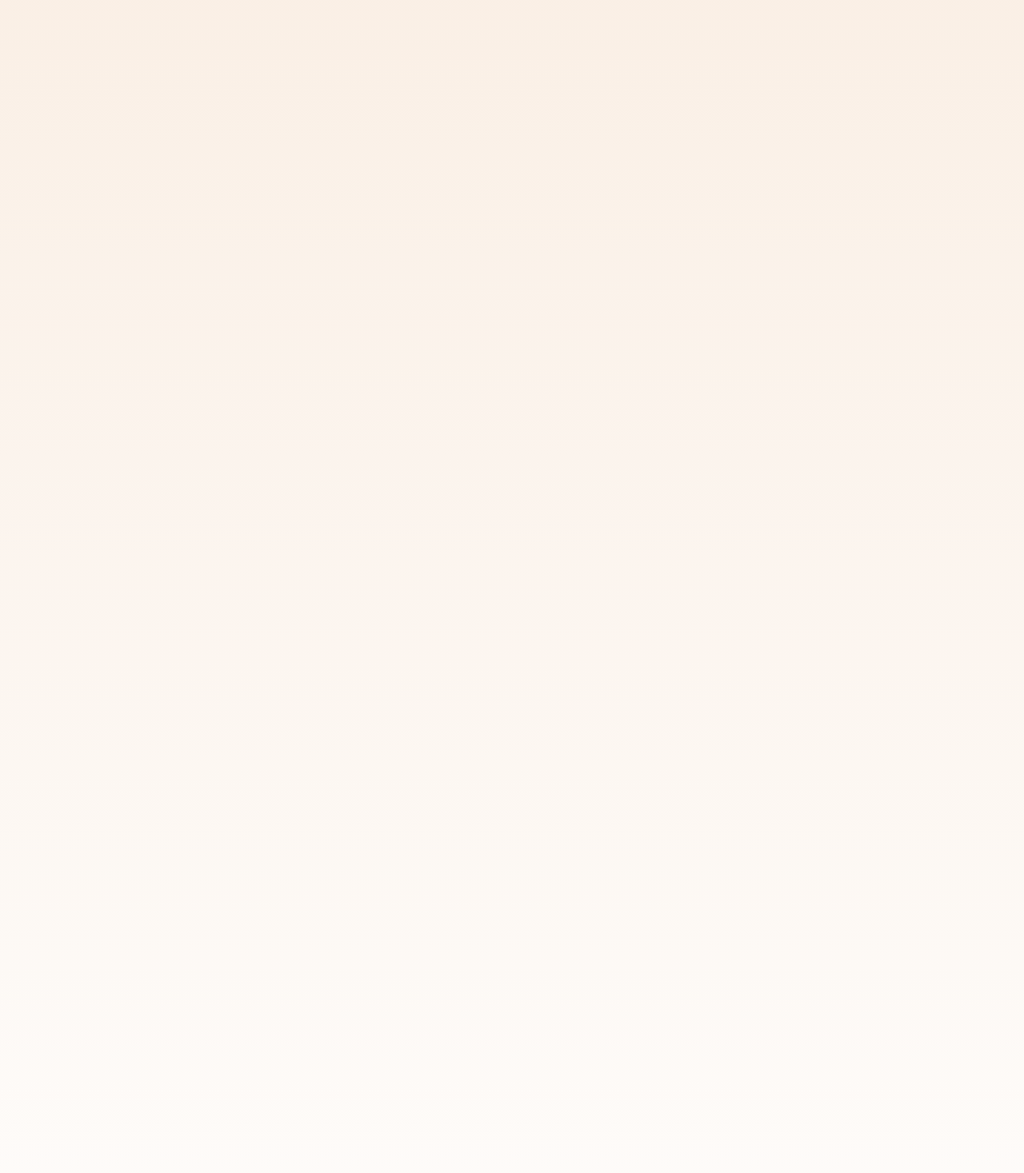
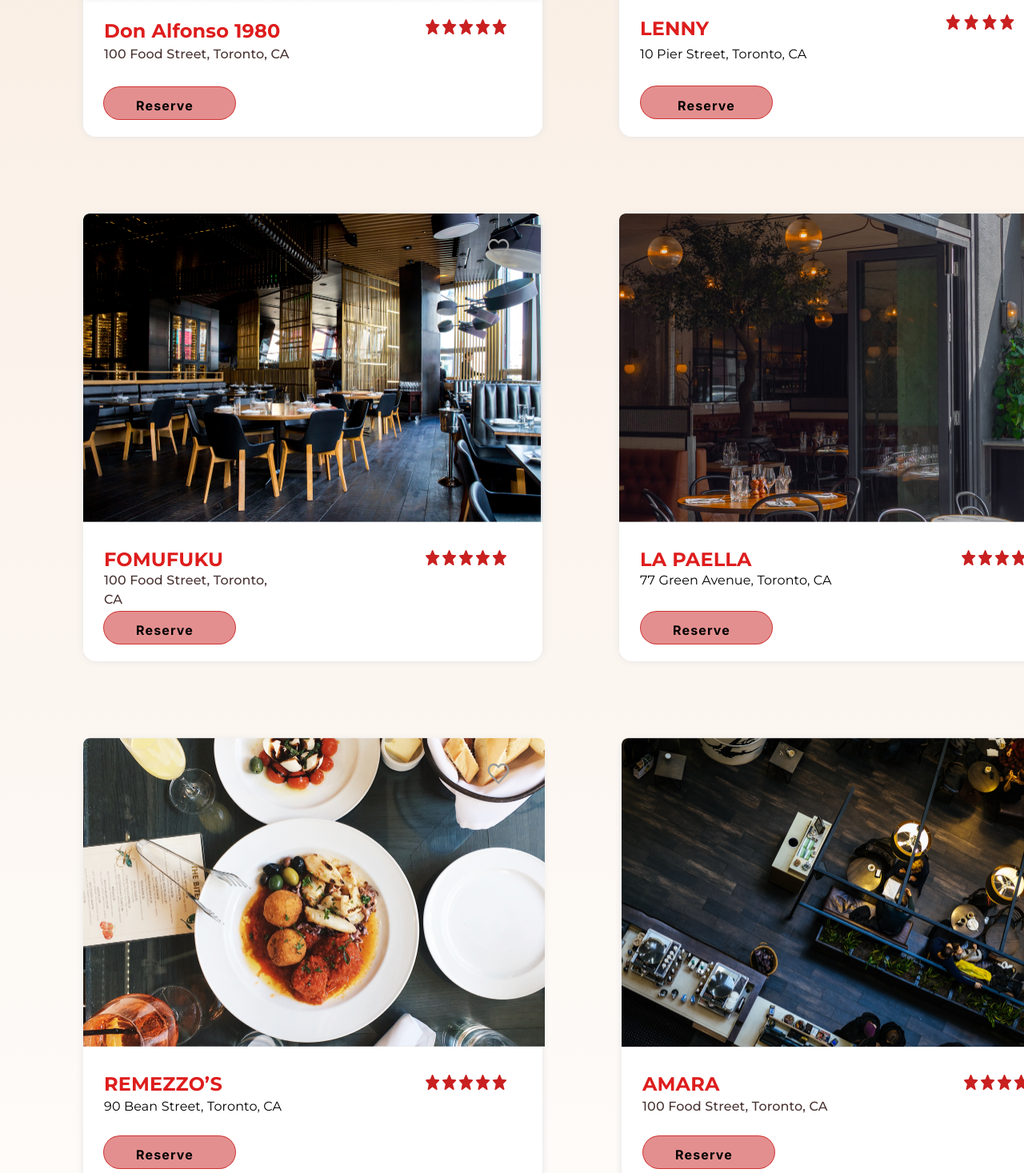
Before and after one commit to AnthonyOlijnyk/reservify, a React (Create React App) app in the folder frontend/: page /searchpage in a window 1280 px wide. Shown: the part 823-2290 px from the top of the page at 80% size. Built offline with nearby package versions, Linux system fonts and the light colour scheme.

Commit message:
Revert "Frontend linking start"
This reverts commit 4bbcb5b7c810528dfe5ec1c5cb1c96ae230fa633.

```diff
--- a/frontend/src/pages/SearchPage.js
+++ b/frontend/src/pages/SearchPage.js
@@ -1,10 +1,8 @@
-import { useState, useCallback } from "react";
+import { useCallback } from "react";
 import { useNavigate } from "react-router-dom";
 import "./SearchPage.css";
 
 const SearchPage = () => {
-  const [results, setResults] = useState([]);
-  const [query, setQuery] = useState("");
   const navigate = useNavigate();
 
   const onReserveBtnContainerClick = useCallback(() => {
@@ -12,13 +10,8 @@ const SearchPage = () => {
   }, [navigate]);
 
   const onRoundSearchContainerClick = useCallback(() => {
-    fetch(`http://localhost:8000/RestaurantApp/search/?q=${query}&field=name`)
-      .then((response) => response.json())
-      .then((data) => {
-        setResults(data);
-      })
-      .catch((error) => console.error('Error fetching search results:', error));
-  }, [query]);
+    navigate("/searchpage");
+  }, [navigate]);
 
   const onBxbxsUserCircleIconClick = useCallback(() => {
     navigate("/user-dash");
@@ -32,8 +25,7 @@ const SearchPage = () => {
     <div className="searchpage">
       <div className="mainframe1" />
       <div className="restaurant-1-parent">
-        {results.map((restaurant, index) => (
-          <div key={restaurant.id} className={`restaurant-${index + 1}`}>
+        <div className="restaurant-1">
           <div className="property-col" />
           <div className="property-image" />
           <img
@@ -41,9 +33,9 @@ const SearchPage = () => {
             alt=""
             src="/property-col@2x.png"
           />
-            <b className={restaurant.name}>{restaurant.name}</b>
-            <div className="restaurant-address">
-              {restaurant.address}, {restaurant.city}, {restaurant.country}
+          <b className="don-alfonso-1980">Don Alfonso 1980</b>
+          <div className="food-street-toronto">
+            100 Food Street, Toronto, CA
           </div>
           <div className="reserve-btn" onClick={onReserveBtnContainerClick}>
             <div className="reserve-btn-child" />
@@ -52,10 +44,106 @@ const SearchPage = () => {
           <img className="group-icon" alt="" src="/group.svg" />
           <img className="rating-icon" alt="" src="/rating.svg" />
         </div>
-        ))}
+        <div className="restaurant-2">
+          <div className="property-col" />
+          <b className="lenny1">LENNY</b>
+          <div className="property-image" />
+          <div className="pier-street-toronto1">
+            10 Pier Street, Toronto, CA
           </div>
-
-      <b className="results-found">{results.length} Results Found</b>
+          <div className="property-image2" />
+          <img
+            className="restaurant-2-child"
+            alt=""
+            src="/rectangle-40412@2x.png"
+          />
+          <div className="reserve-btn1">
+            <div className="reserve-btn-child" />
+            <b className="reserve1">Reserve</b>
+          </div>
+          <img className="group-icon1" alt="" src="/group1.svg" />
+          <img className="rating2-icon" alt="" src="/rating2.svg" />
+        </div>
+        <div className="restaurant-3">
+          <div className="property-col2" />
+          <div className="property-image3" />
+          <div className="food-street-toronto1">
+            100 Food Street, Toronto, CA
+          </div>
+          <div className="property-image4" />
+          <img
+            className="restaurant-3-child"
+            alt=""
+            src="/rectangle-40413@2x.png"
+          />
+          <div className="reserve-btn2">
+            <div className="reserve-btn-child" />
+            <b className="reserve">Reserve</b>
+          </div>
+          <img className="group-icon2" alt="" src="/group2.svg" />
+          <img className="rating-icon1" alt="" src="/rating1.svg" />
+          <b className="fomufuku">FOMUFUKU</b>
+        </div>
+        <div className="restaurant-4">
+          <div className="property-col2" />
+          <div className="property-image3" />
+          <div className="green-avenue-toronto">
+            77 Green Avenue, Toronto, CA
+          </div>
+          <div className="property-image4" />
+          <img
+            className="restaurant-4-child"
+            alt=""
+            src="/rectangle-40414@2x.png"
+          />
+          <b className="fomufuku">LA PAELLA</b>
+          <img className="group-icon2" alt="" src="/group2.svg" />
+          <div className="reserve-btn3">
+            <div className="reserve-btn-child" />
+            <b className="reserve">Reserve</b>
+          </div>
+          <img className="rating-icon1" alt="" src="/rating1.svg" />
+        </div>
+        <div className="restaurant-5">
+          <div className="property-col4" />
+          <b className="remezzos">REMEZZO’S</b>
+          <div className="property-image7" />
+          <div className="bean-street-toronto">90 Bean Street, Toronto, CA</div>
+          <div className="property-image8" />
+          <img
+            className="restaurant-5-child"
+            alt=""
+            src="/rectangle-40415@2x.png"
+          />
+          <img className="rating-icon3" alt="" src="/rating3.svg" />
+          <img className="group-icon4" alt="" src="/group3.svg" />
+          <div className="reserve-btn4">
+            <div className="reserve-btn-child" />
+            <b className="reserve">Reserve</b>
+          </div>
+        </div>
+        <div className="restaurant-6">
+          <div className="property-col5" />
+          <b className="amara">AMARA</b>
+          <div className="property-image9" />
+          <div className="food-street-toronto2">
+            100 Food Street, Toronto, CA
+          </div>
+          <div className="property-image10" />
+          <img
+            className="restaurant-6-child"
+            alt=""
+            src="/rectangle-40416@2x.png"
+          />
+          <img className="rating-icon4" alt="" src="/rating3.svg" />
+          <img className="group-icon5" alt="" src="/group4.svg" />
+          <div className="reserve-btn5">
+            <div className="reserve-btn-child" />
+            <b className="reserve">Reserve</b>
+          </div>
+        </div>
+      </div>
+      <b className="results-found">10 Results Found</b>
       <div className="search-bar1">
         <img className="search-bar-item" alt="" src="/rectangle-4.svg" />
         <div className="round-search1" onClick={onRoundSearchContainerClick}>
@@ -68,8 +156,6 @@ const SearchPage = () => {
           className="search-restaurants-cuisines1"
           placeholder="Search Restaurants, Cuisines"
           type="text"
-          value={query}
-          onChange={(e) => setQuery(e.target.value)}
         />
       </div>
       <div className="main-header3">
@@ -77,7 +163,6 @@ const SearchPage = () => {
           <div className="akar-iconsglobe" />
         </div>
       </div>
-
       <div className="initial-options1">
         <img
           className="bxbxs-user-circle-icon1"
@@ -92,7 +177,6 @@ const SearchPage = () => {
           onClick={onSearchIconClick}
         />
       </div>
-
       <div className="titlelogo4">
         <img className="reservify-icon4" alt="" src="/reservify1.svg" />
         <img className="restaurant-1-icon4" alt="" src="/restaurant-1@2x.png" />
```
Lines whose indentation alone changed are shown as unchanged.
